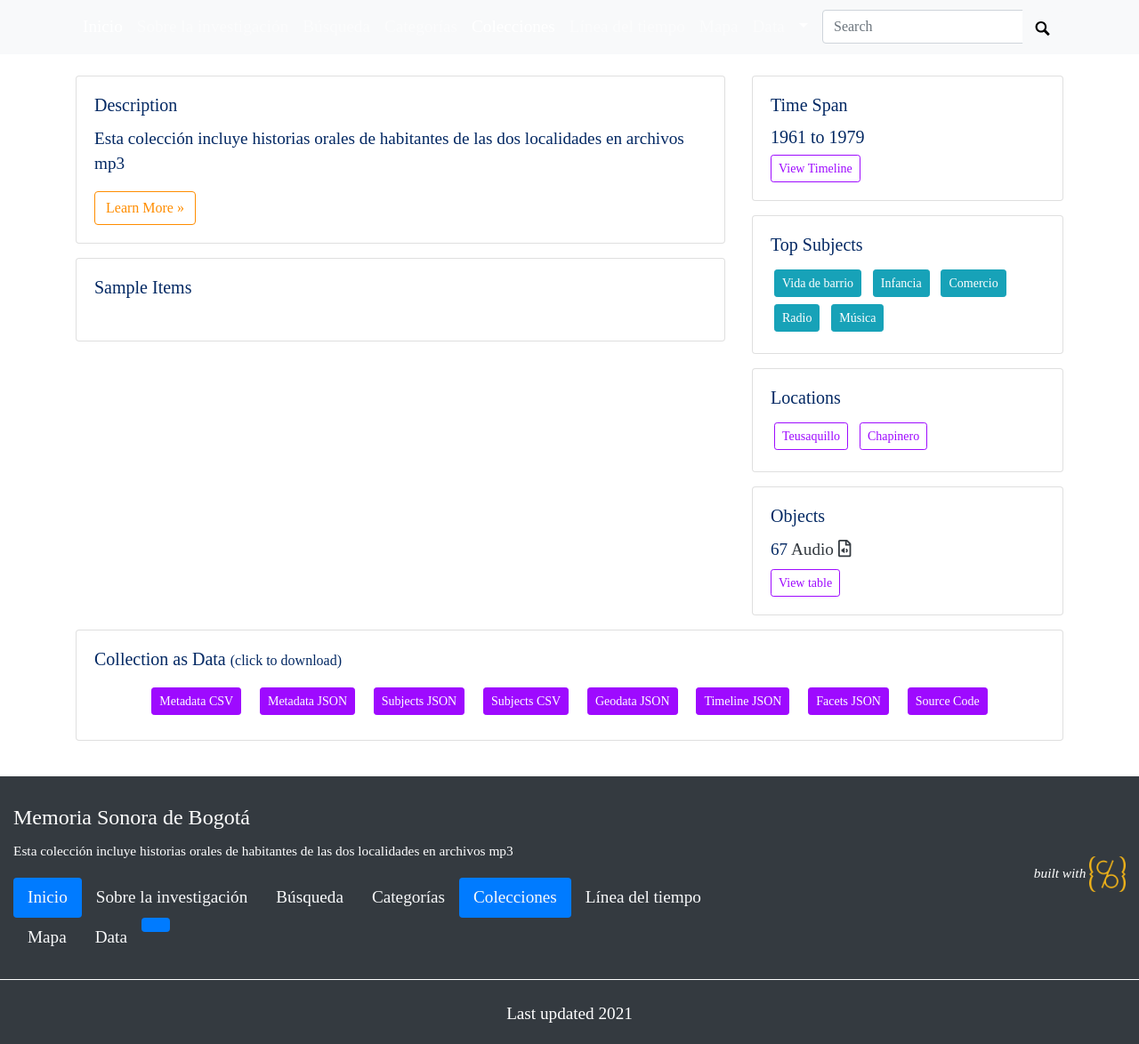
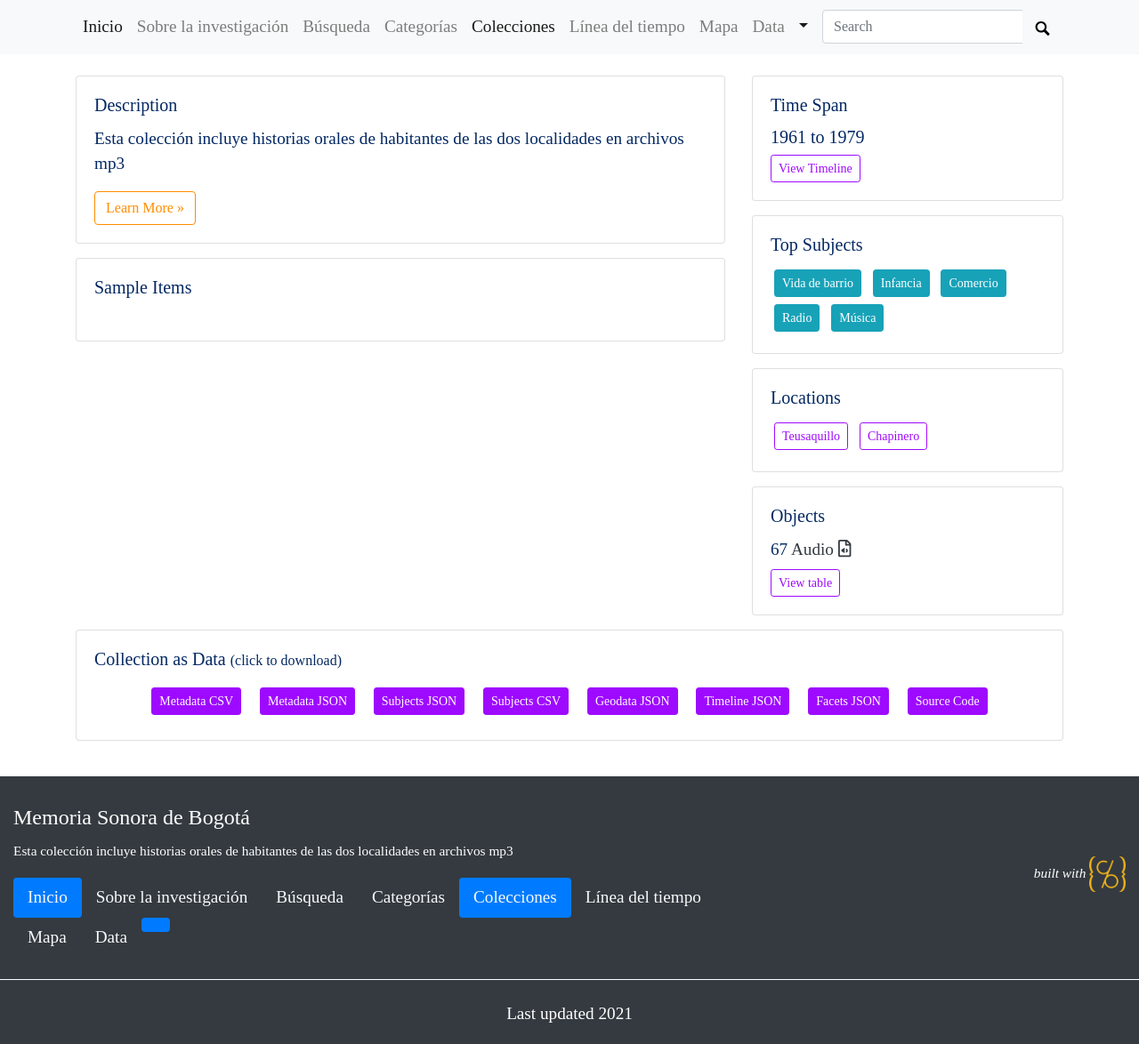
Before and after one commit to lparisb/memoriasonorabogota, a Jekyll site: the page built from index.md, in a window 1280 px wide. Shown: the part 341-1515 px from the top of the page at 89% size. Built offline with Jekyll 4.4.1, drawn with Linux system fonts in a browser that asks for light colours; some web fonts are replaced.

Commit message:
Update theme.yml

```diff
--- a/_data/theme.yml
+++ b/_data/theme.yml
@@ -69,7 +69,7 @@ metadata-facets-fields: "subject,creator,format"
 # NAVBAR COLORS
 # If you'd like to change the color of the nav-bar and links, adjust the below.
 # Choose from "navbar-light" for use with light background colors, or "navbar-dark" for dark background colors
-navbar-color: #de6000
+navbar-color: "navbar-light"
 # navbar background color
 # Choose from bg-primary, bg-secondary, bg-success, bg-danger, bg-warning, bg-info, bg-light, bg-dark, bg-white
 navbar-background: bg-light
```
